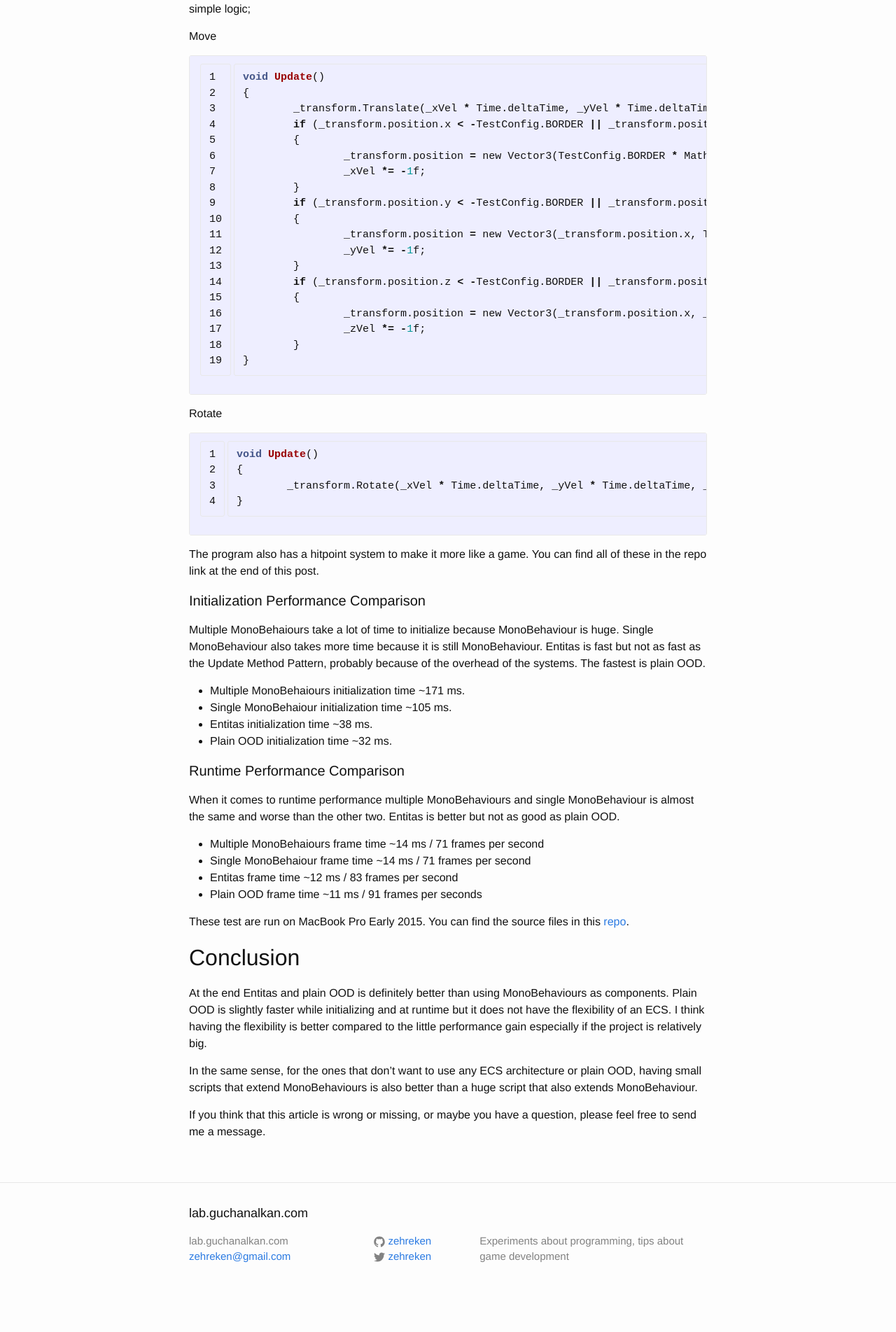
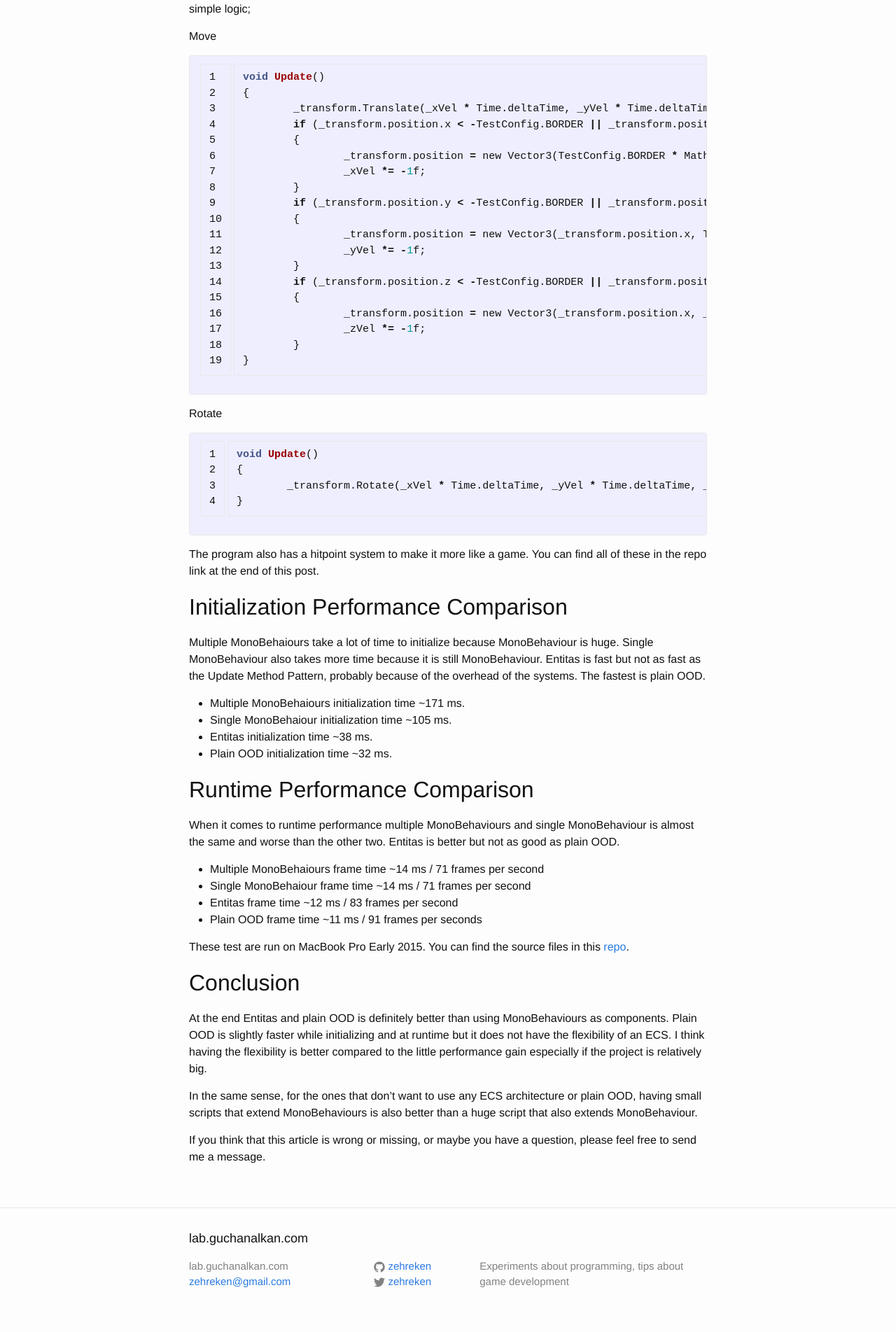
Before and after one commit to zehreken/zehreken.github.io, a Jekyll site: the page built from _posts/2016-10-30-performance-comparison_ecs.markdown, in a window 1280 px wide. Shown: the part 1096-2999 px from the top of the page at 70% size. Built offline with Jekyll 4.4.1, drawn with Linux system fonts in a browser that asks for light colours; before the commit the page ends 2963 px from its top, so only the background shows below that.

```diff
--- a/_posts/2016-10-30-performance-comparison_ecs.markdown
+++ b/_posts/2016-10-30-performance-comparison_ecs.markdown
@@ -67,7 +67,7 @@ void Update()
 
 The program also has a hitpoint system to make it more like a game. You can find all of these in the repo link at the end of this post.
 
-#### Initialization Performance Comparison
+## Initialization Performance Comparison
 Multiple MonoBehaiours take a lot of time to initialize because MonoBehaviour is huge. Single MonoBehaviour also takes more time because it is still MonoBehaviour. Entitas is fast but not as fast as the Update Method Pattern, probably because of the overhead of the systems. The fastest is plain OOD.
 
 * Multiple MonoBehaiours initialization time ~171 ms.
@@ -75,7 +75,7 @@ Multiple MonoBehaiours take a lot of time to initialize because MonoBehaviour is
 * Entitas initialization time ~38 ms.
 * Plain OOD initialization time ~32 ms.
 
-#### Runtime Performance Comparison
+## Runtime Performance Comparison
 When it comes to runtime performance multiple MonoBehaviours and single MonoBehaviour is almost the same and worse than  the other two. Entitas is better but not as good as plain OOD.
 
 * Multiple MonoBehaiours frame time ~14 ms / 71 frames per second
```
